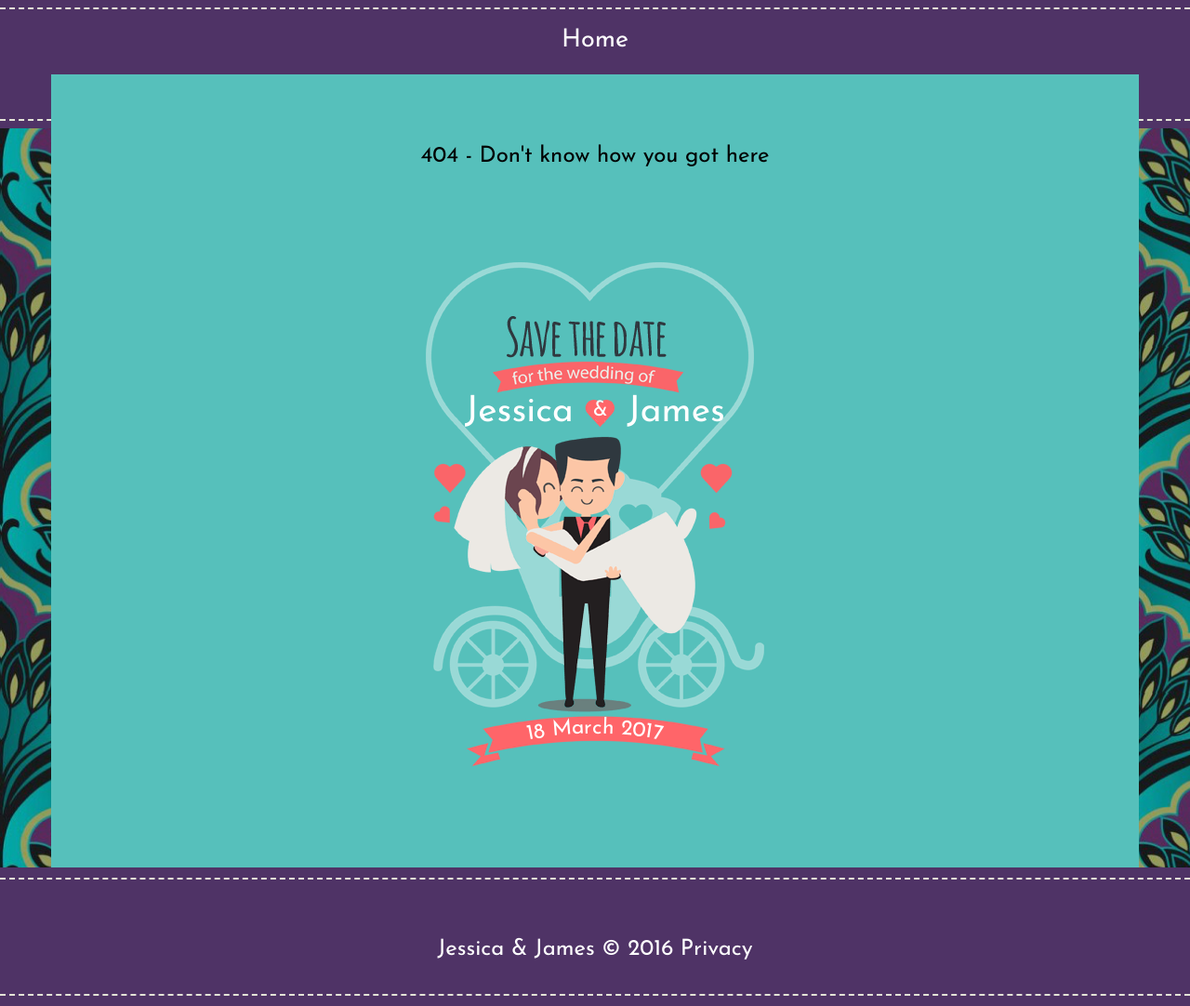
After one commit to chatasweetie/earley-cha-wedding, a Flask app: template templates/errors/404.html in a window 1280 px wide. The commit adds this page. Shown: the whole page at 93% size. Run offline with Flask 2, Linux system fonts and the light colour scheme; the template is opened without the code that fills it, so the values that code supplies are empty; some libraries are stand-ins or nearby versions.

Commit message:
added error pages and registry information

```diff
--- a/static/css/main.css
+++ b/static/css/main.css
@@ -23,7 +23,9 @@ Table of Contents:
 	3.10. Form
 	3.11. Location
 	3.12. Map
+	3.12.5 Registry
 	3.13. Footer
+	3.14
 4. Theme flowers
 5. Theme color
 ----------------------------------*/
@@ -890,6 +892,19 @@ select option {
 #map_canvas {
 	margin-bottom: -40px;
 }
+
+/* -3.13.5 Registry
+-------------------------------------------------------------- */
+.center-block {
+    display: block;
+    margin-left: auto;
+    margin-right: auto;
+    width: 160px;
+ }
+
+#small-text{
+ font-size: .7em;
+}
 /* -3.13. Footer
 -------------------------------------------------------------- */
 footer {
@@ -906,6 +921,13 @@ footer p {
 	border-color: #e4e4d7;
 	padding: 57px 0 30px;
 }
+
+/* -3.14. error
+-------------------------------------------------------------- */
+.error{
+	margin-top: 70px;
+}
+
 /* 4. Theme flowers
 ---------------------------------------------------------------*/
 .theme-flowers h2 {
--- a/static/js/main.js
+++ b/static/js/main.js
@@ -199,6 +199,7 @@ function initMap() {
 		mapTypeControl: false
 	});
 	var image = '/static/img/point.png';
+	var hotel = 'http://maps.google.com/mapfiles/ms/micons/lodging.png';
 
 	var ceremonyString = '<div id="content">'+
       '<div id="siteNotice">'+
@@ -223,35 +224,96 @@ function initMap() {
 		});
 
 	  cerermonyMarker.addListener('click', function() {
-	    hotelinfowindow.close();
+	    comfortinfowindow.close();
+	    holidayinfowindow.close();
+	    qualityinfowindow.close();
 	    cerermonyinfowindow.open(map, cerermonyMarker);
 	  });
 
-	  //
-	  var hotelString = '<div id="content">'+
+	  // Comfort Inn & Suites
+	  var comfortString = '<div id="content">'+
       '<div id="siteNotice">'+
       '</div>'+
-      '<h4 id="firstHeading" class="firstHeading">Accommodations:</h4>'+
+      '<h4 id="firstHeading" class="firstHeading">Comfort Inn & Suites</h4>'+
       '<div id="bodyContent">'+
-      '<p>Comfort Inn & Suites<br>'+
-      '<a href="https://www.google.com/maps/place/8452+Edes+Ave,+Oakland,+CA+94621/@37.740942,-122.1963012,17z/data=!3m1!4b1!4m5!3m4!1s0x808f859429742cd3:0xb72c359d098b779e!8m2!3d37.740942!4d-122.1941125">8452 Edes Ave., <br>Oakland, CA 94621</a>'+
+      '<p>8452 Edes Ave., <br>Oakland, CA 94621</a>'+
       '</p>'+
       '</div>'+
       '</div>';
 
-	  var hotelinfowindow = new google.maps.InfoWindow({
-	    content: hotelString
+	  var comfortinfowindow = new google.maps.InfoWindow({
+	    content: comfortString
 	  });
 
-	  var hotelMarker = new google.maps.Marker({
+	  var comfortMarker = new google.maps.Marker({
 			position: {lat: 37.740942, lng: -122.1963012},
 			map: map,
-			icon: image,
+			icon: hotel,
 			title:"Comfort Inn & Suites",
 		});
 
-	  hotelMarker.addListener('click', function() {
+	  comfortMarker.addListener('click', function() {
 	  	cerermonyinfowindow.close();
-	    hotelinfowindow.open(map, hotelMarker);
+	  	holidayinfowindow.close();
+	  	qualityinfowindow.close();
+	    comfortinfowindow.open(map, comfortMarker);
+	  });
+
+	  // Holiday Inn
+	  var holidayString = '<div id="content">'+
+      '<div id="siteNotice">'+
+      '</div>'+
+      '<h4 id="firstHeading" class="firstHeading">Holiday Inn Hotel & Suites</h4>'+
+      '<div id="bodyContent">'+
+      '<p>77 Hegenberger Rd,<br>Oakland, CA 94621<p>'+
+      '</p>'+
+      '</div>'+
+      '</div>';
+
+	  var holidayinfowindow = new google.maps.InfoWindow({
+	    content: holidayString
+	  });
+
+	  var holidayMarker = new google.maps.Marker({
+			position: {lat: 37.7292139, lng: -122.2013193},
+			map: map,
+			icon: hotel,
+			title:"Holiday Inn & Suites",
+		});
+
+	  holidayMarker.addListener('click', function() {
+	  	comfortinfowindow.close();
+	  	cerermonyinfowindow.close();
+	  	qualityinfowindow.close();
+	    holidayinfowindow.open(map, holidayMarker);
+	  });
+
+	  // Quality Inn
+	  var qualityString = '<div id="content">'+
+      '<div id="siteNotice">'+
+      '</div>'+
+      '<h4 id="firstHeading" class="firstHeading">Quality Inn</h4>'+
+      '<div id="bodyContent">'+
+      '<p>8471 Enterprise Way,<br>Oakland, CA 94621</p>'+
+      '</p>'+
+      '</div>'+
+      '</div>';
+
+	  var qualityinfowindow = new google.maps.InfoWindow({
+	    content: qualityString
+	  });
+
+	  var qualityMarker = new google.maps.Marker({
+			position: {lat: 37.7420362, lng: -122.1933108},
+			map: map,
+			icon: hotel,
+			title:"Quality Inn",
+		});
+
+	  qualityMarker.addListener('click', function() {
+	  	comfortinfowindow.close();
+	  	cerermonyinfowindow.close();
+	  	holidayinfowindow.close();
+	    qualityinfowindow.open(map, holidayMarker);
 	  });
 }
--- /dev/null
+++ b/templates/errors/404.html
@@ -0,0 +1,101 @@
+<!DOCTYPE html>
+<html lang="en">
+<!-- Head -->
+	<head>
+		<meta charset="utf-8">
+		<meta name="description" content="">
+		<meta name="author" content="FairyTheme">
+		<title>The Wedding</title>
+		<link rel="shortcut icon" href="/favicon.ico" type="image/x-icon">
+		<link rel="icon" href="favicon.ico" type="image/x-icon">
+		<meta name=viewport content="width=device-width, initial-scale=1">
+		<!-- Google fonts -->
+		<link href='https://fonts.googleapis.com/css?family=Josefin+Sans:400,400italic%7CPlayfair+Display%7CAmatic+SC:400,700' rel='stylesheet' type='text/css'>
+		<!-- Font awesome -->
+		<link rel="stylesheet" type="text/css" href="/static/css/vendor/font-awesome.min.css">
+		<script src="https://use.fontawesome.com/a0472c1a10.js"></script>
+	</head>
+
+	<body id="home" class="theme-color yellow-rose">
+		<!-- Preloader -->
+		<div class="loader">
+			<div class="icon">
+				<img src="/static/img/hearts.svg" alt="" />
+			</div>
+		</div>
+		<!-- Navigation -->
+		<nav class="navbar navbar-default pink-color">
+			<div class="container">
+				<div class="navbar-header">
+					<button type="button" class="navbar-toggle collapsed" data-toggle="collapse" data-target="#bs-example-navbar-collapse-1" aria-expanded="false">
+					<span class="sr-only">Toggle navigation</span>
+					<span class="icon-bar top-bar"></span>
+					<span class="icon-bar middle-bar"></span>
+					<span class="icon-bar bottom-bar"></span>
+					</button>
+				</div>
+				<div class="collapse navbar-collapse" id="bs-example-navbar-collapse-1">
+					<ul class="nav navbar-nav">
+						<li><a href="/" class="page-scroll">Home</a></li>
+					</ul>
+				</div>
+			</div>
+		</nav>
+		<nav class="navbar navbar-default pink-color clone unstick">
+			<div class="container">
+				<div class="navbar-header">
+					<button type="button" class="navbar-toggle collapsed" data-toggle="collapse" data-target="#bs-example-navbar-collapse-2" aria-expanded="false">
+					<span class="sr-only">Toggle navigation</span>
+					<span class="icon-bar top-bar"></span>
+					<span class="icon-bar middle-bar"></span>
+					<span class="icon-bar bottom-bar"></span>
+					</button>
+				</div>
+				<div class="collapse navbar-collapse" id="bs-example-navbar-collapse-2">
+					<ul class="nav navbar-nav">
+						<li><a href="/" class="page-scroll">Home</a></li>
+					</ul>
+				</div>
+			</div>
+		</nav>
+		<div class="container wrapper">
+			<!-- About us -->
+			<div class="text-center error">
+				<p>404 - Don't know how you got here</p>
+			</div>
+			<div class="poster">
+				<div class="row text-center">
+					<div class="collage">
+						<span>Jessica</span> <span>&</span> <span>James</span>
+						<div class="wedding-date">18 March 2017</div>
+					</div>
+				</div>
+			</div>
+		</div>
+		<!-- Footer -->
+		<footer class="pink-color">
+			<div class="footer-lines">
+				<div class="container">
+					<p>Jessica & James © 2016 Privacy</p>
+				</div>
+			</div>
+		</footer>
+		<!-- CSS -->
+		<link rel="stylesheet" href="/static/css/vendor/bootstrap.min.css">
+		<link rel="stylesheet" href="/static/css/main.css">
+		<link rel="stylesheet" href="/static/css/vendor/lightbox.min.css">
+		<!-- Libraries -->
+		<script src="/static/js/vendor/jquery.min.js"></script>
+		<script src="/static/js/vendor/bootstrap.min.js"></script>
+		<script src="/static/js/vendor/lightbox.min.js"></script>
+
+		<link rel="stylesheet" href="/static/css/vendor/owl.carousel.min.css">
+		<script src="/static/js/vendor/owl.carousel.min.js"></script>
+		<script src="/static/js/vendor/jquery.easing.min.js"></script>
+		<script src="/static/js/vendor/jquery.arctext.js"></script>
+		<!-- Main -->
+		<script src="/static/js/main.js"></script>
+		<!-- Google map -->
+		<script src="https://maps.googleapis.com/maps/api/js?key=AIzaSyA-zmX9s_BxD88k1lu1JkmxHxAwzugCP10&callback=initMap&language=en" async defer></script>
+	</body>
+</html>
```
Also changed, not shown: templates/errors/500.html (added, +101 -0 lines), templates/homepage.html (+47 -10 lines).
